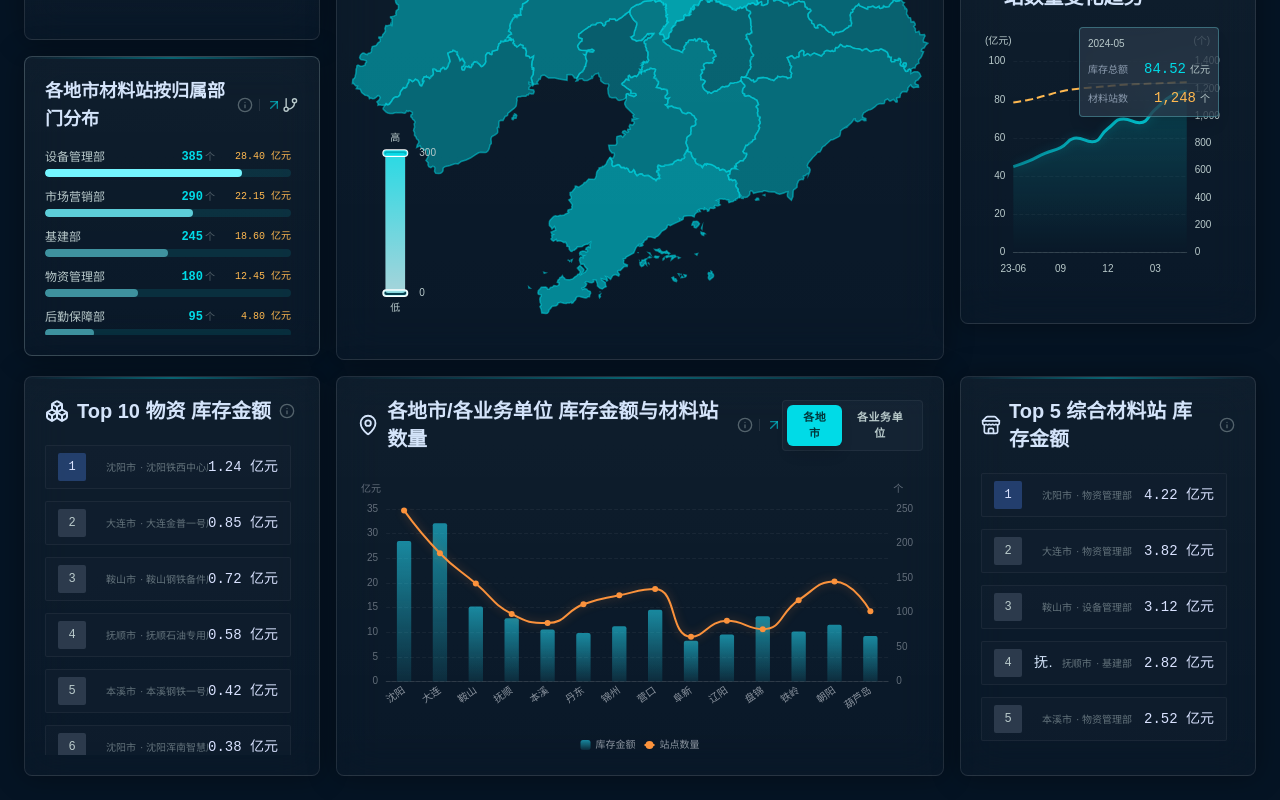
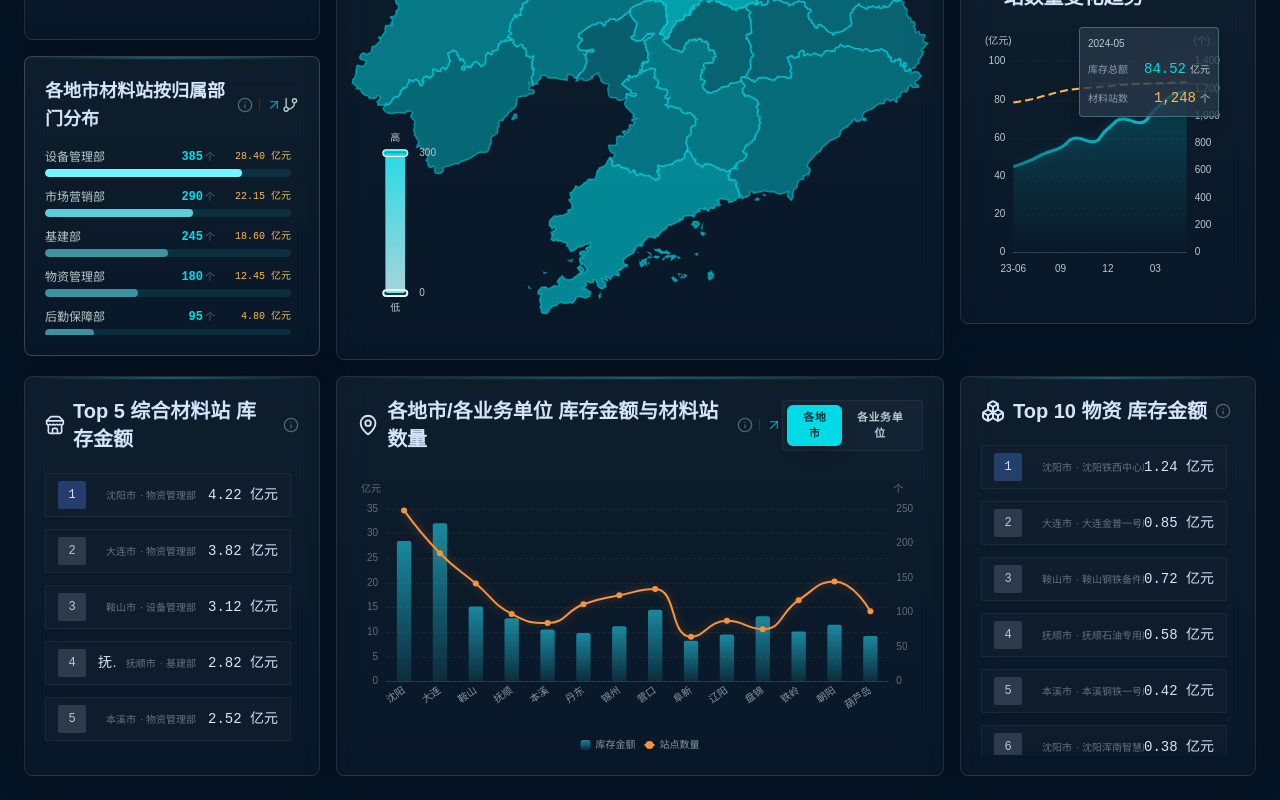
Before and after one commit to zhaowei626/liaoning-industrial-intelligence, a React (Vite) app: page / in a window 1280 px wide. Shown: the part 590-1390 px from the top of the page. Built offline with nearby package versions, Linux system fonts and the light colour scheme.

Commit message:
feat: swap inventory and material rankings in province dashboard

```diff
--- a/src/pages/DashboardPage.tsx
+++ b/src/pages/DashboardPage.tsx
@@ -86,7 +86,7 @@ export function DashboardPage({ dashboardId }: DashboardPageProps) {
           {dashboard.id !== "shenyang" && (
             <>
               <div className="col-span-12 lg:col-span-3">
-                <RankingList panel={dashboard.materialRankingPanel} className="h-[400px]" />
+                <RankingList panel={dashboard.inventoryRankingPanel} className="h-[400px]" />
               </div>
               <div className="col-span-12 lg:col-span-6">
                 {dashboard.cityInventoryPanel ? (
@@ -94,7 +94,7 @@ export function DashboardPage({ dashboardId }: DashboardPageProps) {
                 ) : null}
               </div>
               <div className="col-span-12 lg:col-span-3">
-                <RankingList panel={dashboard.inventoryRankingPanel} className="h-[400px]" />
+                <RankingList panel={dashboard.materialRankingPanel} className="h-[400px]" />
               </div>
             </>
           )}
```
